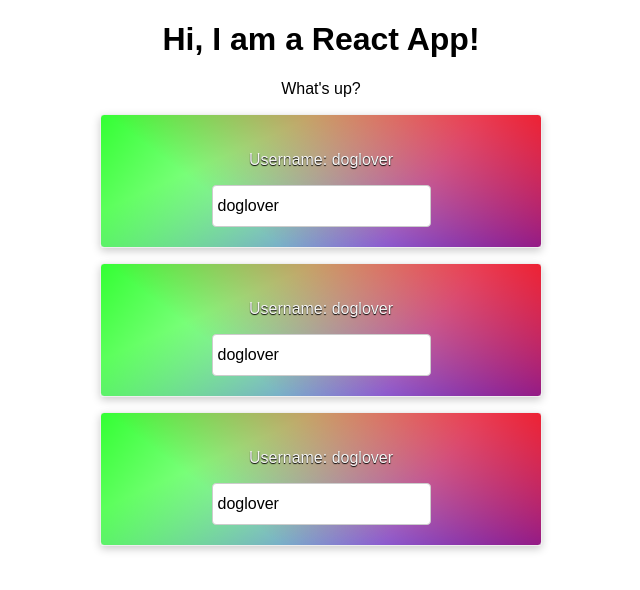
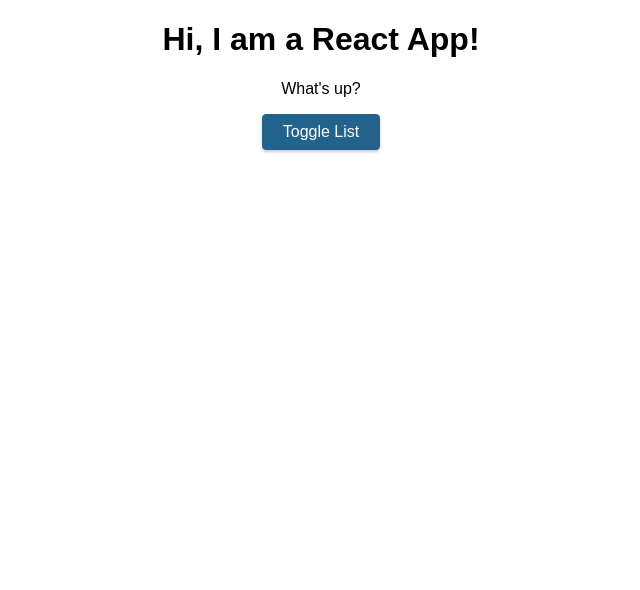
Before and after one commit to deinyefa/react-complete-guide, a React (Create React App) app: page / in a window 1280 px wide. Shown: the top 590 px of the page, without its empty margins (319-959 px from the left). Built offline with nearby package versions, Linux system fonts and the light colour scheme.

Commit message:
Flexible lists and conditionals

```diff
--- a/src/App.js
+++ b/src/App.js
@@ -1,32 +1,82 @@
 import React, { Component } from 'react';
 import './App.css';
 
-import UserOutput from './UserOutput/UserOutput';
-
+import Person from './Person/Person';
 
 class App extends Component {
   state = {
-    username: 'doglover'
+    persons: [
+      { id: 'fv', name: 'Fiyin', age: 22 },
+      { id: 'gbz', name: 'Tobi', age: 29 },
+      { id: 'zgfb', name: 'Toyin', age: 27 },
+      { id: 'bgdzb', name: 'Tolu', age: 26 }
+    ],
+    showPersons: false
   }
 
-  updateUsernameHandler = event => {
-    this.setState({ username: event.target.value })
+  deletePersonHandler = (personIndex) => {
+    const persons = [...this.state.persons];
+    persons.splice(personIndex, 1);
+    this.setState({ persons: persons });
+  }
+
+  changeNameHandler = (event, id) => {
+    const personIndex = this.state.persons.findIndex(p => {
+      return p.id === id;
+    });
+
+    const person = {...this.state.persons[personIndex]}
+
+    person.name = event.target.value;
+
+    const persons = [...this.state.persons];
+    persons[personIndex] = person;
+
+    this.setState({
+      persons: persons
+    })
+  }
+
+  togglePersonsHandler = () => {
+    const doesShow = this.state.showPersons;
+    this.setState({ showPersons: !doesShow })
   }
 
   render() {
+    const style = {
+      backgroundColor: '#21638c',
+      font: 'inherit',
+      border: '1px solid #21638c',
+      padding: '8px 20px',
+      cursor: 'pointer',
+      borderRadius: '4px',
+      color: 'white',
+      boxShadow: '0 2px 3px #ccc'
+    }
+
+    let persons = null;
+
+    if (this.state.showPersons) {
+      persons = (
+        <div>
+          {this.state.persons.map((person, index) => (
+            <Person
+              key={person.id}
+              name={person.name}
+              age={person.age}
+              click={this.deletePersonHandler.bind(this, index)}
+              changed={(event) => this.changeNameHandler(event, person.id)} />
+          ))}
+        </div>
+      )
+    }
+
     return (
       <div className="App">
         <h1>Hi, I am a React App!</h1>
         <p>What's up?</p>
-        <UserOutput
-          username={this.state.username}
-          updateUsername={this.updateUsernameHandler.bind(this)} />
-        <UserOutput
-          username={this.state.username}
-          updateUsername={this.updateUsernameHandler.bind(this)} />
-        <UserOutput
-          username={this.state.username}
-          updateUsername={this.updateUsernameHandler.bind(this)} />
+        <button onClick={this.togglePersonsHandler} style={style}>Toggle List</button>
+        {persons}
       </div>
     );
   }
--- a/src/UserInput/UserInput.js
+++ /dev/null
@@ -1,19 +0,0 @@
-import React from 'react';
-
-const UserInput = props => {
-  const styles = {
-    height: '30px',
-    font: 'inherit',
-    borderRadius: '4px',
-    padding: '5px',
-    border: '1px solid #ccc',
-  }
-
-  return <input
-    type="text"
-    onChange={props.updateUsername}
-    defaultValue={props.username}
-    style={styles} />
-}
-
-export default UserInput;
--- a/src/UserOutput/UserOutput.css
+++ /dev/null
@@ -1,16 +0,0 @@
-.UserOutput {
-  border: 1px solid #eee;
-  padding: 20px;
-  margin: 15px auto;
-  width: 400px;
-  box-shadow: 0 3px 8px #ccc;
-  border-radius: 4px;
-  background: linear-gradient(217deg, rgba(255, 0, 0, .8), rgba(255, 0, 0, 0) 70.71%),
-    linear-gradient(127deg, rgba(0, 255, 0, .8), rgba(0, 255, 0, 0) 70.71%),
-    linear-gradient(336deg, rgba(0, 0, 255, .8), rgba(0, 0, 255, 0) 70.71%);
-}
-
-.UserOutput p {
-  color: whitesmoke;
-  text-shadow: 0 1px 1px black;
-}
--- a/src/UserOutput/UserOutput.js
+++ /dev/null
@@ -1,15 +0,0 @@
-import React from 'react';
-
-import UserInput from '../UserInput/UserInput';
-import './UserOutput.css';
-
-const UserOutput = props => {
-  return (
-    <div className="UserOutput">
-      <p>Username: {props.username}</p>
-      <UserInput updateUsername={props.updateUsername} username={props.username} />
-    </div>
-  )
-}
-
-export default UserOutput;
```
